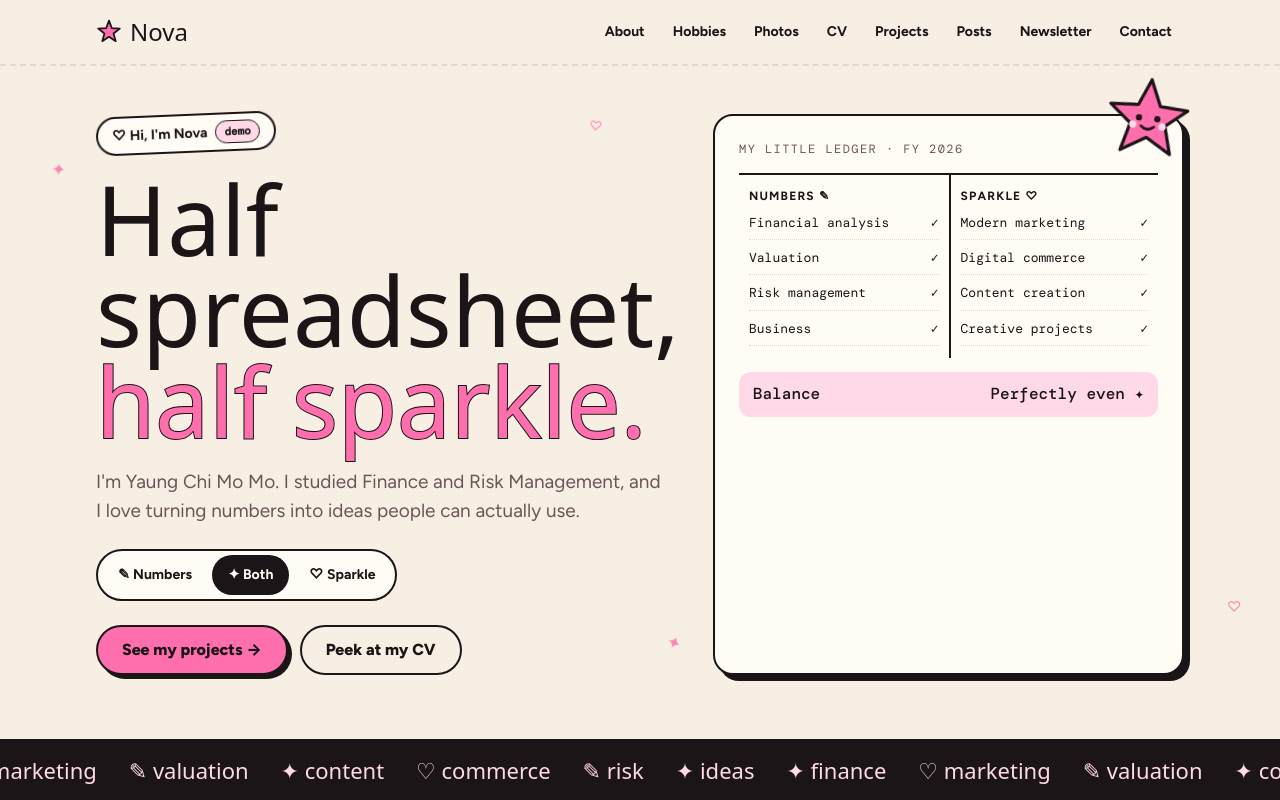
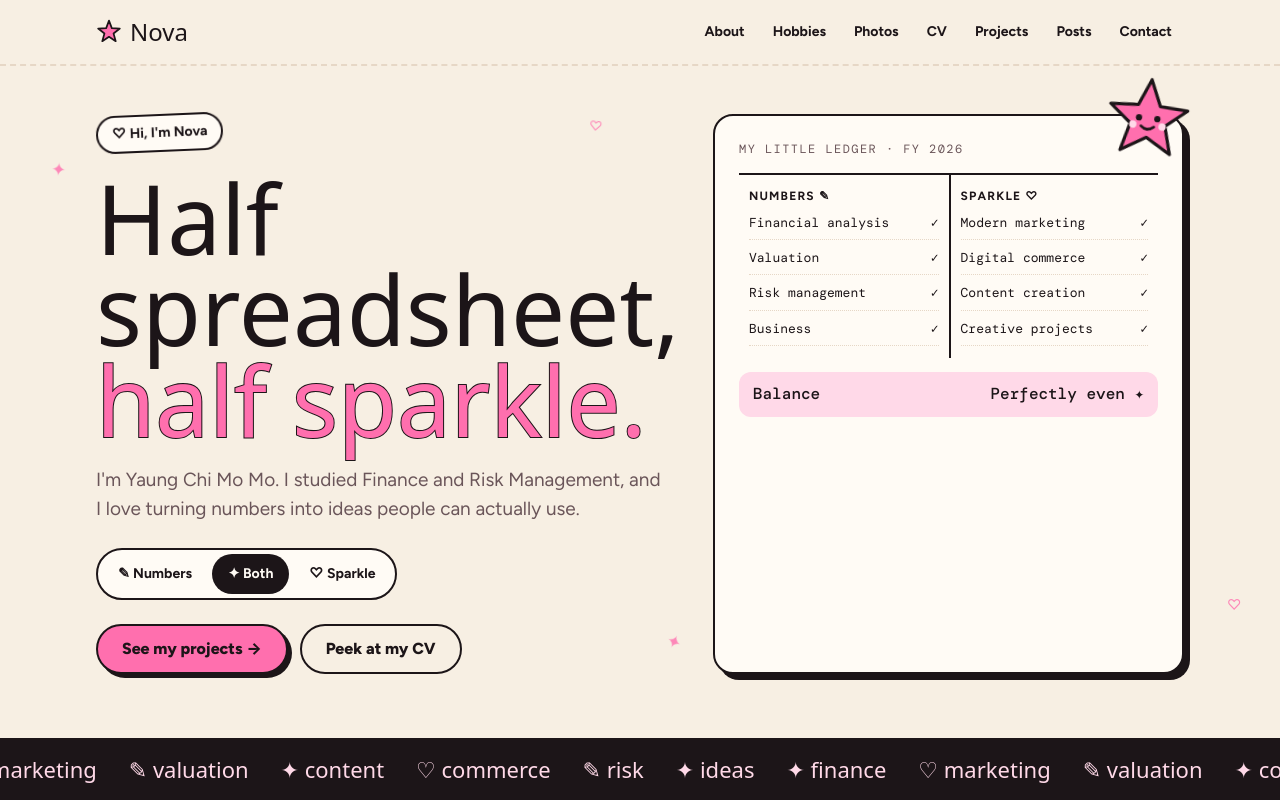
Before and after one commit to YaungChiMoMo/portfolio, a plain HTML site: page index.html in a window 1280 px wide. Shown: the top 800 px of the page. Drawn offline with nearby package versions, Linux system fonts and the light colour scheme; a web font is replaced by a local one.

Commit message:
fix: remove demo label and hide unfinished newsletter
Co-Authored-By: Claude Opus 5.5 <noreply@anthropic.com>

```diff
--- a/index.html
+++ b/index.html
@@ -229,7 +229,6 @@ form.sub label{font-weight:800;font-size:14px}
 .flip .back p{margin:0;font-weight:600}
 
 .toast{position:fixed;left:50%;bottom:calc(20px + env(safe-area-inset-bottom,0px));transform:translateX(-50%);background:var(--ink);color:var(--paper);padding:12px 20px;border-radius:999px;font-weight:700;font-size:14px;z-index:30;max-width:calc(100% - 32px);text-align:center}
-.demo-tag{font-family:var(--mono);font-size:11px;background:var(--blush);border:1px solid var(--ink);border-radius:999px;padding:2px 8px}
 </style>
 </head>
 <body>
@@ -247,7 +246,6 @@ form.sub label{font-weight:800;font-size:14px}
         <li><a href="#cv">CV</a></li>
         <li><a href="#projects">Projects</a></li>
         <li><a href="#posts">Posts</a></li>
-        <li><a href="#newsletter">Newsletter</a></li>
         <li><a href="#contact">Contact</a></li>
       </ul>
     </nav>
@@ -262,7 +260,7 @@ form.sub label{font-weight:800;font-size:14px}
     <span class="spark" aria-hidden="true" style="right:3%;bottom:18%;animation-delay:-1s;font-size:14px">♡</span>
     <div class="wrap hero-grid">
       <div>
-        <span class="hello">♡ Hi, I'm Nova <span class="demo-tag">demo</span></span>
+        <span class="hello">♡ Hi, I'm Nova</span>
         <h1 id="headline">Half spreadsheet,<br><em>half sparkle.</em></h1>
         <p class="lede" id="lede">I'm Yaung Chi Mo Mo. I studied Finance and Risk Management, and I love turning numbers into ideas people can actually use.</p>
         <div class="toggle" role="group" aria-label="Which side of Nova">
@@ -422,12 +420,11 @@ form.sub label{font-weight:800;font-size:14px}
         <a class="sticker" href="#social" data-toast="Add your LinkedIn link here">in<small>LinkedIn</small></a>
         <a class="sticker" href="#social" data-toast="Add your Instagram link here">◎<small>Instagram</small></a>
         <a class="sticker" href="#social" data-toast="Add your TikTok link here">♪<small>TikTok</small></a>
-        <a class="sticker" href="#social" data-toast="Add your newsletter link here">✉<small>Substack</small></a>
       </div>
     </div>
   </section>
 
-  <section id="newsletter" style="padding-top:24px">
+  <section id="newsletter" style="padding-top:24px" hidden>
     <div class="wrap">
       <div class="letter reveal">
         <div>
```
